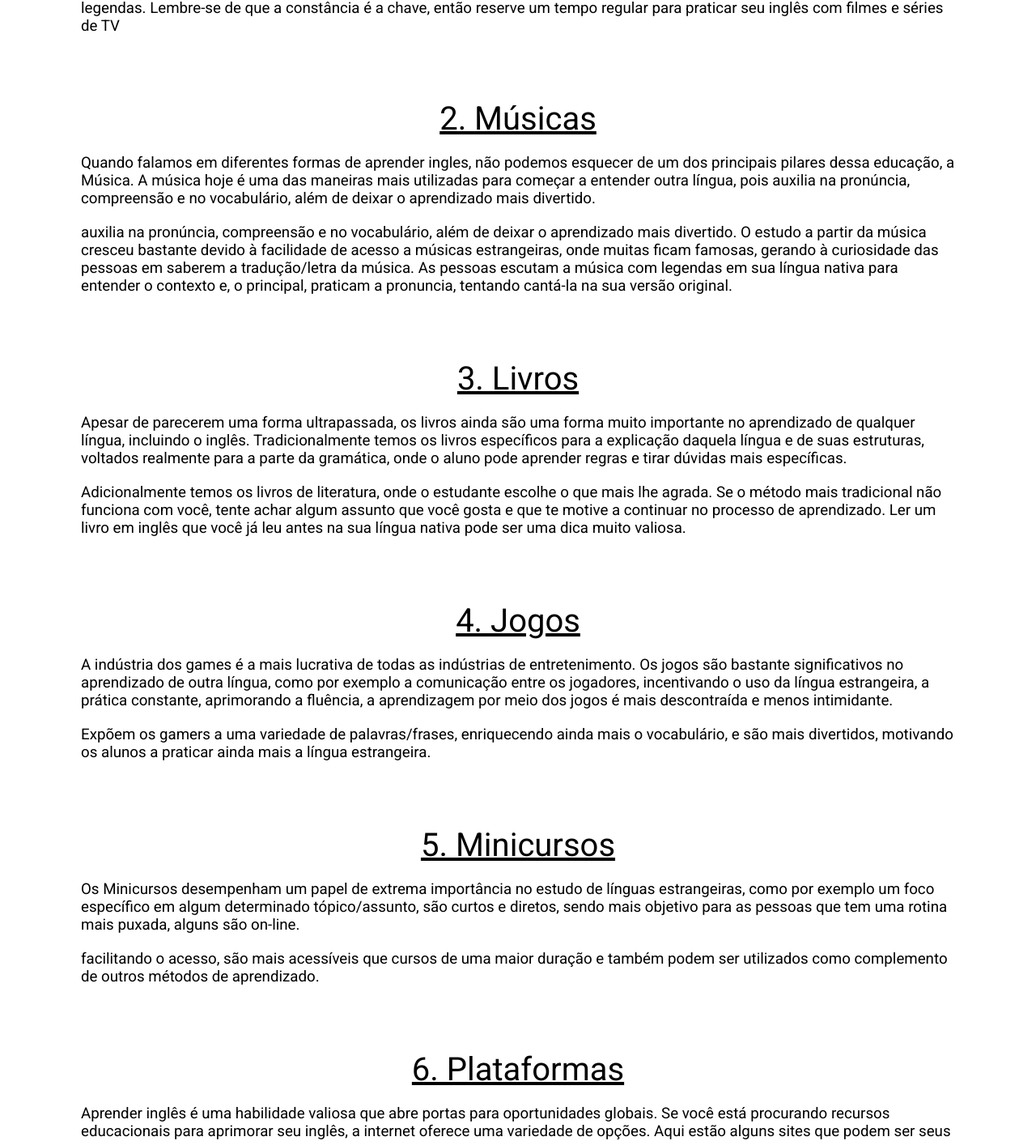
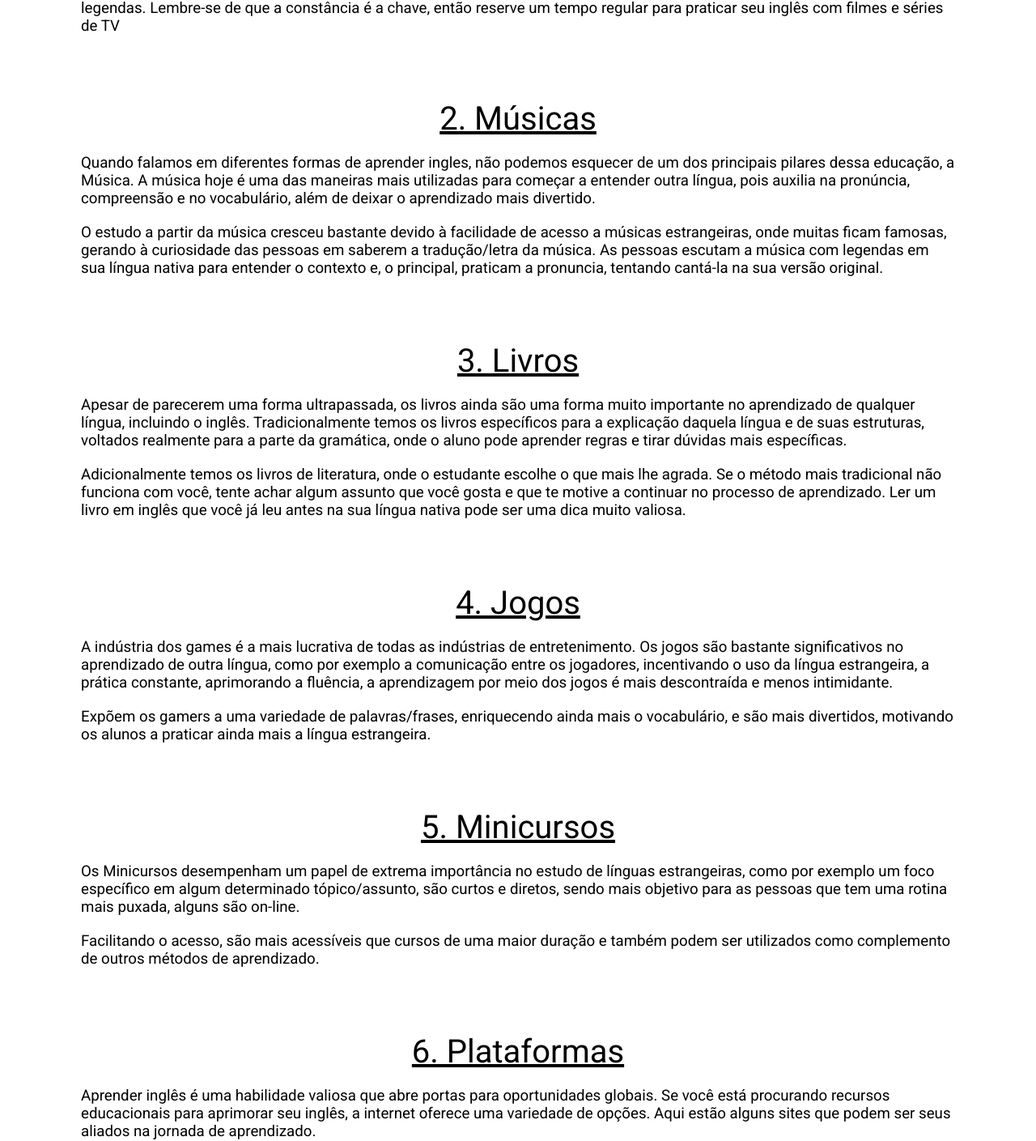
Before and after one commit to iagoPinheiro1401/ingles-instrumental, a Next.js app: page / in a window 1280 px wide. Shown: the part 1689-3098 px from the top of the page at 81% size. Built offline with nearby package versions, Linux system fonts and the light colour scheme.

Commit message:
ortografia atualizada

```diff
--- a/pages/index.jsx
+++ b/pages/index.jsx
@@ -50,7 +50,7 @@ function HomePage () {
         id="musica"
         title={language == true ? "2. Músicas" : "2. Music"}
         text={language == true ? "Quando falamos em diferentes formas de aprender ingles, não podemos esquecer de um dos principais pilares dessa educação, a Música.  A música hoje é uma das maneiras mais utilizadas para começar a entender outra língua, pois auxilia na pronúncia, compreensão e no vocabulário, além de deixar o aprendizado mais divertido.": "When we talk about different ways of learning English, we can not forget about one of the main methods, the Music. These days, music is one of the most used forms to getting to learn another language."}
-        text2={language == true ?  "auxilia na pronúncia, compreensão e no vocabulário, além de deixar o aprendizado mais divertido. O estudo a partir da música cresceu bastante devido à facilidade de acesso a músicas estrangeiras, onde muitas ficam famosas, gerando à curiosidade das pessoas em saberem a tradução/letra da música. As pessoas escutam a música com legendas em sua língua nativa para entender o contexto e, o principal, praticam a pronuncia, tentando cantá-la na sua versão original." : "It helps with the pronunciation, understanding and vocabulary, in addition to make the learning process more fun. The study over music has grown a lot due to how easy you can access famous foreign music, what develops curiosity at people in getting to know the translations or the lyrics to the song. People listen to a song with subtitles in their native language to understand the context, and specially, practice the pronunciation as they try to sing the song in the original version."}
+        text2={language == true ?  "O estudo a partir da música cresceu bastante devido à facilidade de acesso a músicas estrangeiras, onde muitas ficam famosas, gerando à curiosidade das pessoas em saberem a tradução/letra da música. As pessoas escutam a música com legendas em sua língua nativa para entender o contexto e, o principal, praticam a pronuncia, tentando cantá-la na sua versão original." : "It helps with the pronunciation, understanding and vocabulary, in addition to make the learning process more fun. The study over music has grown a lot due to how easy you can access famous foreign music, what develops curiosity at people in getting to know the translations or the lyrics to the song. People listen to a song with subtitles in their native language to understand the context, and specially, practice the pronunciation as they try to sing the song in the original version."}
       />
       <Method
         id="livro"
@@ -68,7 +68,7 @@ function HomePage () {
         id="curso"
         title={language == true ? "5. Minicursos" : "5. Mini-courses"}
         text={language == true ? "Os Minicursos desempenham um papel de extrema importância no estudo de línguas estrangeiras, como por exemplo um foco específico em algum determinado tópico/assunto, são curtos e diretos, sendo mais objetivo para as pessoas que tem uma rotina mais puxada, alguns são on-line. " : "The mini-courses perform an extremely important role in the process of learning a new language. You can focus on an specific topic that you want or like, in addition they are shorter e direct, what makes it really objective to people who have a more busy schedule."}
-        text2={language == true ? "facilitando o acesso, são mais acessíveis que cursos de uma maior duração e também podem ser utilizados como complemento de outros métodos de aprendizado." : "Many of them are online, what makes it easier because you can watch the classes anywhere. They are more accessible than bigger courses and can be used as a complement from other learning methods."}
+        text2={language == true ? "Facilitando o acesso, são mais acessíveis que cursos de uma maior duração e também podem ser utilizados como complemento de outros métodos de aprendizado." : "Many of them are online, what makes it easier because you can watch the classes anywhere. They are more accessible than bigger courses and can be used as a complement from other learning methods."}
       />
       <Method
         id="plataforma"
```
